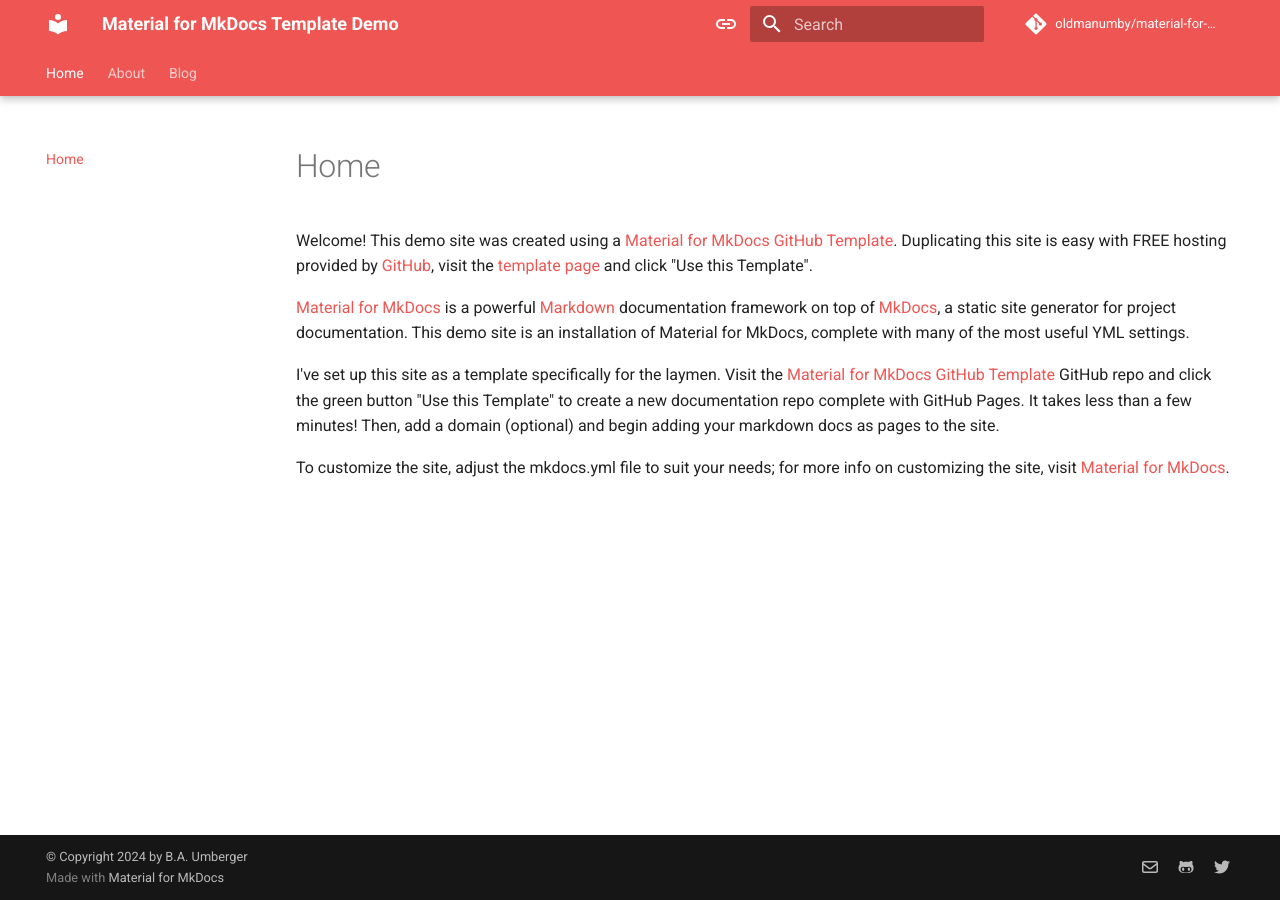
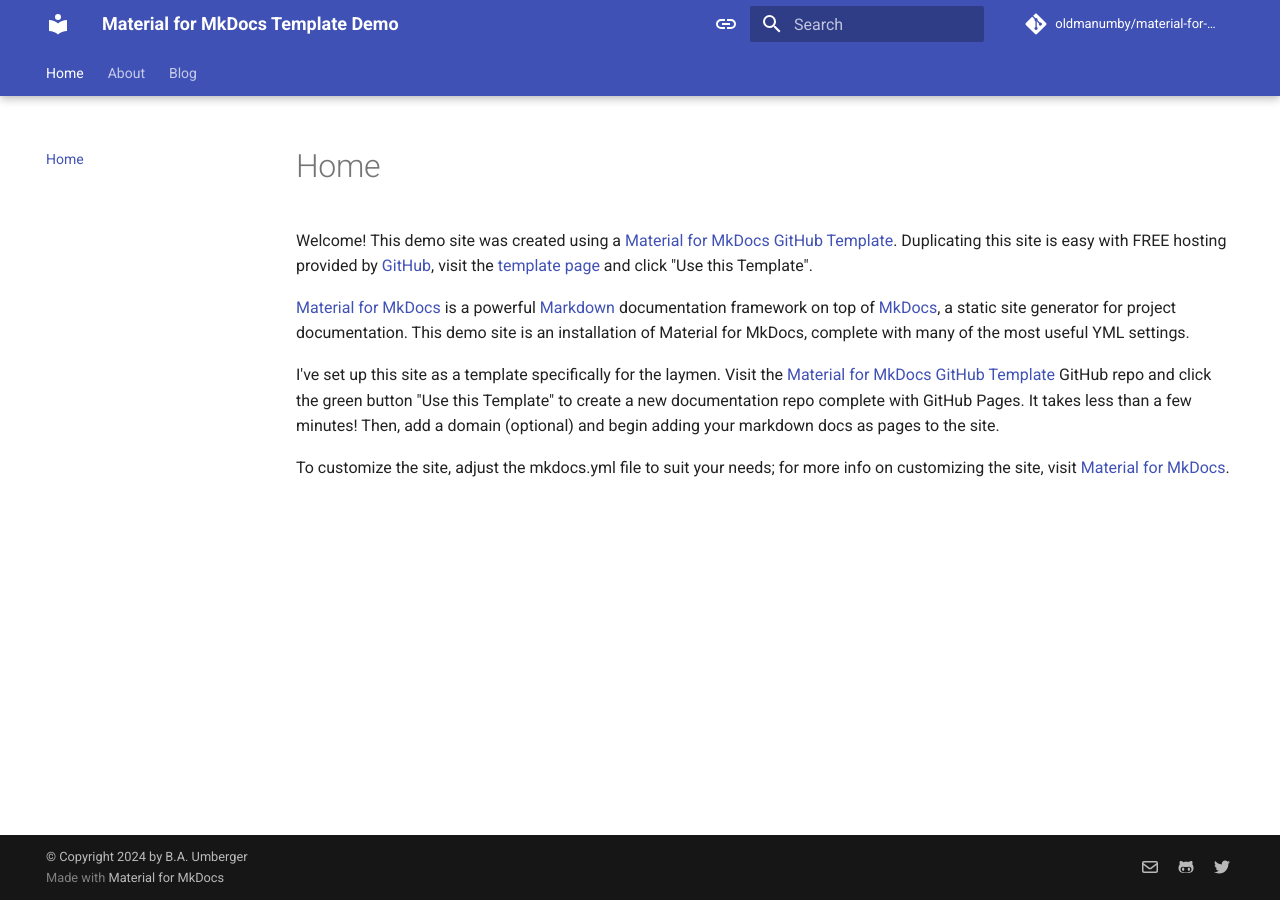
Before and after one commit to OldManUmby/material-for-mkdocs-template, an MkDocs documentation site: the page built from docs/index.md, in a window 1280 px wide. Built offline with MkDocs 1.6.1 and Material for MkDocs 9.7.7, drawn with Linux system fonts in a browser that asks for light colours; comment, search, counter and statistics services are not loaded.

Commit message:
Updated YML

```diff
--- a/mkdocs.yml
+++ b/mkdocs.yml
@@ -46,15 +46,15 @@
         name: Switch to light mode
     - media: "(prefers-color-scheme: light)"
       scheme: default
-      primary: red
-      accent: red
+      primary: indigo
+      accent: indigo
       toggle:
         icon: material/toggle-switch
         name: Switch to dark mode
     - media: "(prefers-color-scheme: dark)"
-      scheme: default
+      scheme: slate
       primary: black
-      accent: red
+      accent: indigo
       toggle:
         icon: material/toggle-switch-off
         name: Switch to system preference
```
